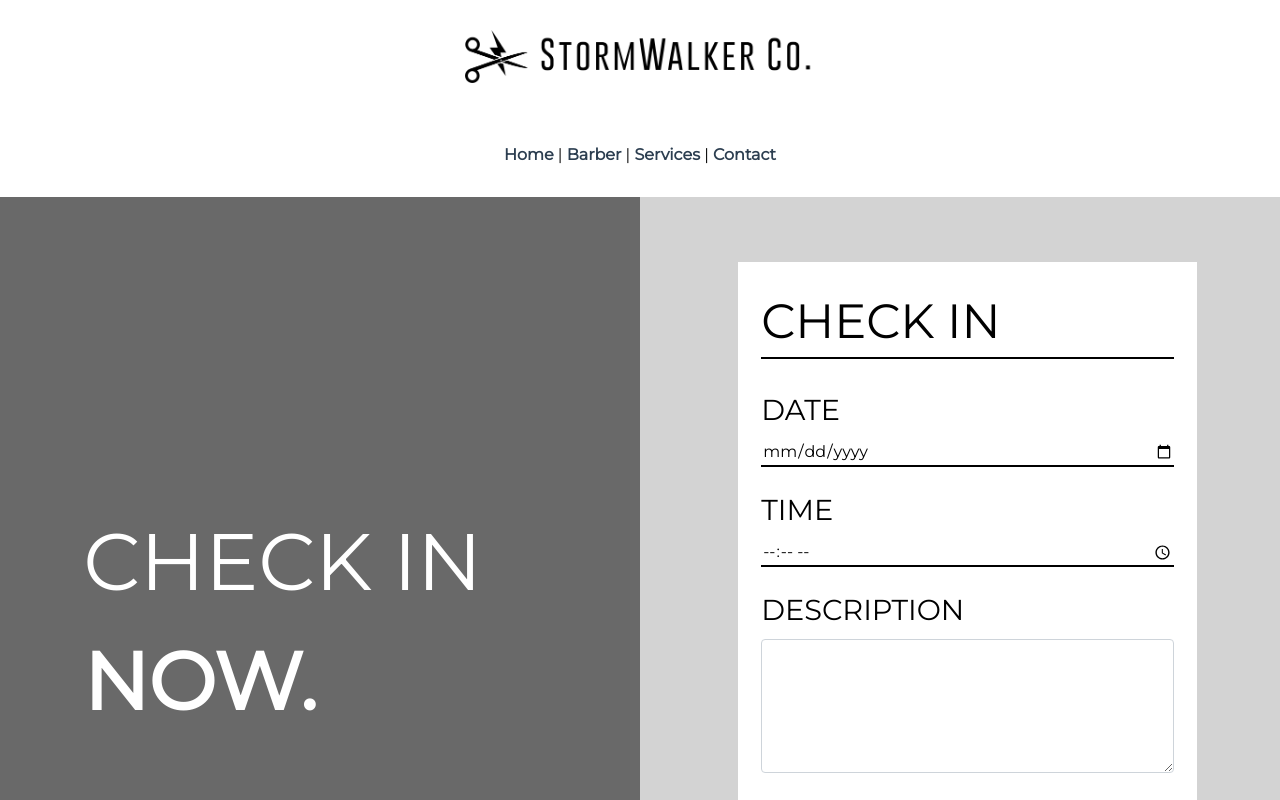
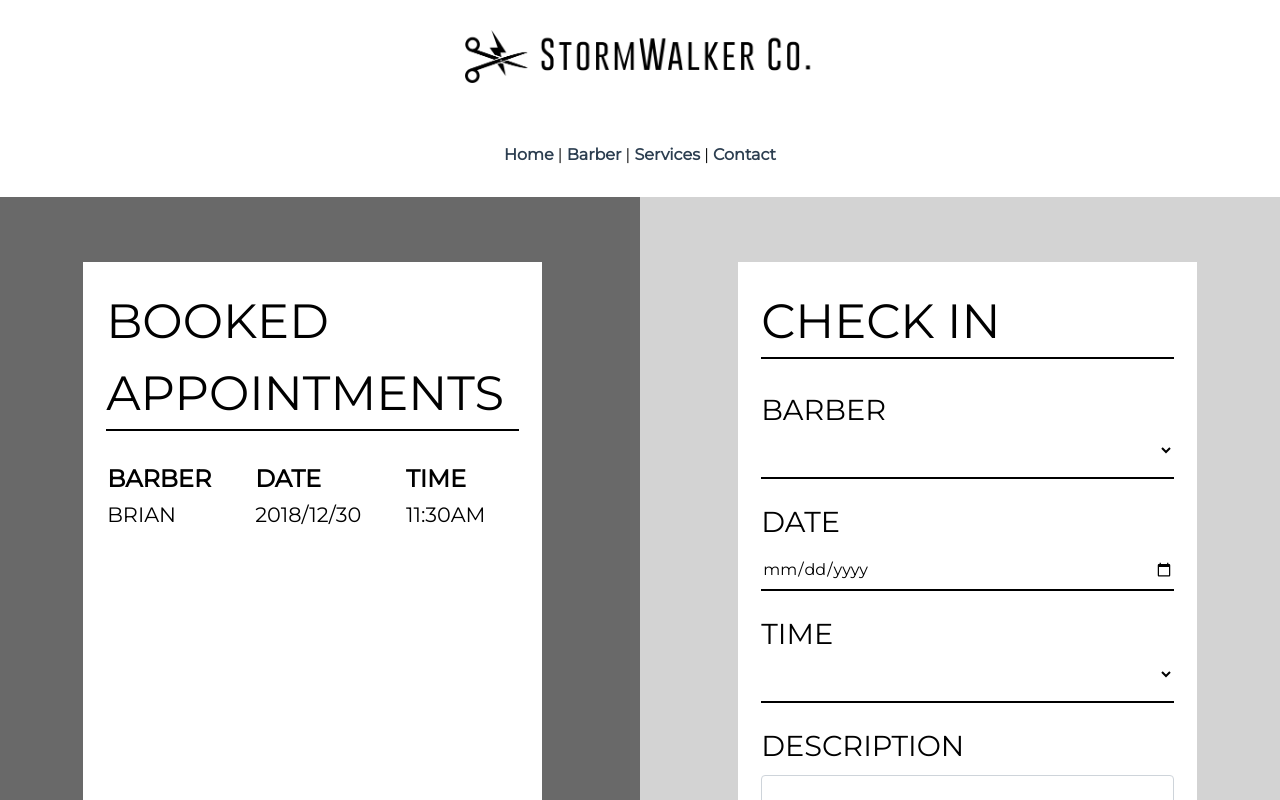
Before and after one commit to brichiang/StormWalkerco., a Vue app in the folder app/: page /check_in in a window 1280 px wide. Shown: the top 800 px of the page. Built offline with nearby package versions, Linux system fonts and the light colour scheme.

Commit message:
Appointment Update

```diff
--- a/app/src/App.vue
+++ b/app/src/App.vue
@@ -131,8 +131,14 @@ export default {
   }
   .form-input {
     width: 100%;
+    height: 40px;
     border: none;
     border-bottom: 2px solid #000000;
+  }
+  .select-box {
+    width: 100%;
+    background-color: #fff;
+    border-style: none;
   }
   .buttom-box {
     text-align: center;
@@ -145,6 +151,35 @@ export default {
     padding: 2% 0 2% 0;
   }
 /* End Form Style */
+/* Appointment Style */
+  .appoint-box {
+    background-color:dimgray;
+    padding:10% 15% 10% 15%;
+    height:100%;
+    justify-content: center;
+    display: flex;
+  }
+  .appoint-box2 {
+    background-color:#ffffff;
+    width: 100%;
+    padding: 5%;
+  }
+  .appoint-title {
+    font-size: 3em;
+    margin-bottom: 7%;
+    border-bottom: 2px solid #000000;
+  }
+  table {
+    width: 100%;
+  }
+  th {
+    font-size: 1.5em;
+  }
+  td {
+    font-size: 1.3em;
+    text-transform: uppercase;
+  }
+/* End Appointment Style */
 /* Home Style */
   #home-box1 {
     background-color: rgba(0,0,0,.5);
--- a/app/src/views/Barber.vue
+++ b/app/src/views/Barber.vue
@@ -7,21 +7,27 @@
       <div class="row">
         <div class="col-md-4">
           <div class="profile">
-            <img src="@/assets/imgs/profile.png" width="100%">
+            <a href="check_in">
+              <img src="@/assets/imgs/profile.png" width="100%">
+            </a>
             <h4>BRIAN CHIANG</h4>
             <p>Barber 1</p>
           </div>
         </div>
         <div class="col-md-4">
           <div class="profile">
-            <img src="@/assets/imgs/profile.png" width="100%">
+            <a href="check_in">
+              <img src="@/assets/imgs/profile.png" width="100%">
+            </a>
             <h4>MATEI CIUCANU</h4>
             <p>Barber 2</p>
           </div>
         </div>
         <div class="col-md-4">
           <div class="profile">
-            <img src="@/assets/imgs/profile.png" width="100%">
+            <a href="check_in">
+              <img src="@/assets/imgs/profile.png" width="100%">
+            </a>
             <h4>BRYAN CHIU</h4>
             <p>Barber 3</p>
           </div>
--- a/app/src/views/CheckIn.vue
+++ b/app/src/views/CheckIn.vue
@@ -2,9 +2,26 @@
   <div id="barber">
     <div class="row">
       <div class="col-md-6">
-        <div class="title-box">
+        <!-- <div class="title-box">
           <div class="title-box2">
             <div class="title">CHECK IN <strong>NOW.</strong></div>
+          </div>
+        </div> -->
+        <div class="appoint-box">
+          <div class="appoint-box2">
+            <div class="appoint-title">BOOKED APPOINTMENTS</div>
+            <table>
+              <tr>
+                <th>BARBER</th>
+                <th>DATE</th>
+                <th>TIME</th>
+              </tr>
+              <tr>
+                <td>Brian</td>
+                <td>2018/12/30</td>
+                <td>11:30AM</td>
+              </tr>
+            </table>
           </div>
         </div>
       </div>
@@ -14,13 +31,48 @@
             <div class="form-title">CHECK IN</div>
             <form>
               <div class="form-group">
+                <label for="barber">BARBER</label>
+                <br/>
+                <div class="form-input">
+                  <select name="barber" id="barber" class="select-box" >
+                    <option value=""></option>
+                    <option value="Brian">BRIAN</option>
+                    <option value="Matei">MATEI</option>
+                    <option value="Bryan">BRYAN</option>
+                  </select>
+                </div>
+              </div>
+              <div class="form-group">
                 <label for="date">DATE</label>
                 <br/>
                 <input type="date" name="date" id="date" class="form-input" v-model="date" />
               </div>
               <div class="form-group">
                 <label for="time">TIME</label><br/>
-                <input type="time" name="time" id="time" class="form-input" v-model="time" />
+                <div class="form-input">
+                  <select name="time" id="time" class="select-box" v-model="time">
+                    <option value=""></option>
+                    <option value="11:00am">11:OOAM</option>
+                    <option value="11:30am">11:3OAM</option>
+                    <option value="12:00pm">12:OOPM</option>
+                    <option value="12:30pm">12:3OPM</option>
+                    <option value="01:00pm">1:OOPM</option>
+                    <option value="01:30pm">1:3OPM</option>
+                    <option value="02:00pm">2:OOPM</option>
+                    <option value="02:30pm">2:3OPM</option>
+                    <option value="03:00pm">3:OOPM</option>
+                    <option value="03:30pm">3:3OPM</option>
+                    <option value="04:00pm">4:OOPM</option>
+                    <option value="04:30pm">4:3OPM</option>
+                    <option value="05:00pm">5:OOPM</option>
+                    <option value="05:30pm">5:3OPM</option>
+                    <option value="06:00pm">6:OOPM</option>
+                    <option value="06:30pm">6:3OPM</option>
+                    <option value="07:00pm">7:0OPM</option>
+                    <option value="07:30pm">7:3OPM</option>
+                  </select>
+                </div>
+                <!-- <input type="time" name="time" id="time" class="form-input" v-model="time" /> -->
               </div>
               <div class="form-group">
                 <label for="description">DESCRIPTION</label><br/>
--- a/app/src/views/Contact.vue
+++ b/app/src/views/Contact.vue
@@ -18,10 +18,10 @@
           </div>
           <div class="column">
             <p>CLOSED</p>
-            <p>11:00AM - 9:00PM</p>
-            <p>11:00AM - 9:00PM</p>
-            <p>11:00AM - 9:00PM</p>
-            <p>11:00AM - 9:00PM</p>
+            <p>11:00AM - 8:00PM</p>
+            <p>11:00AM - 8:00PM</p>
+            <p>11:00AM - 8:00PM</p>
+            <p>11:00AM - 8:00PM</p>
             <p>11:00AM - 6:00PM</p>
             <p>CLOSED</p>
           </div>
```
